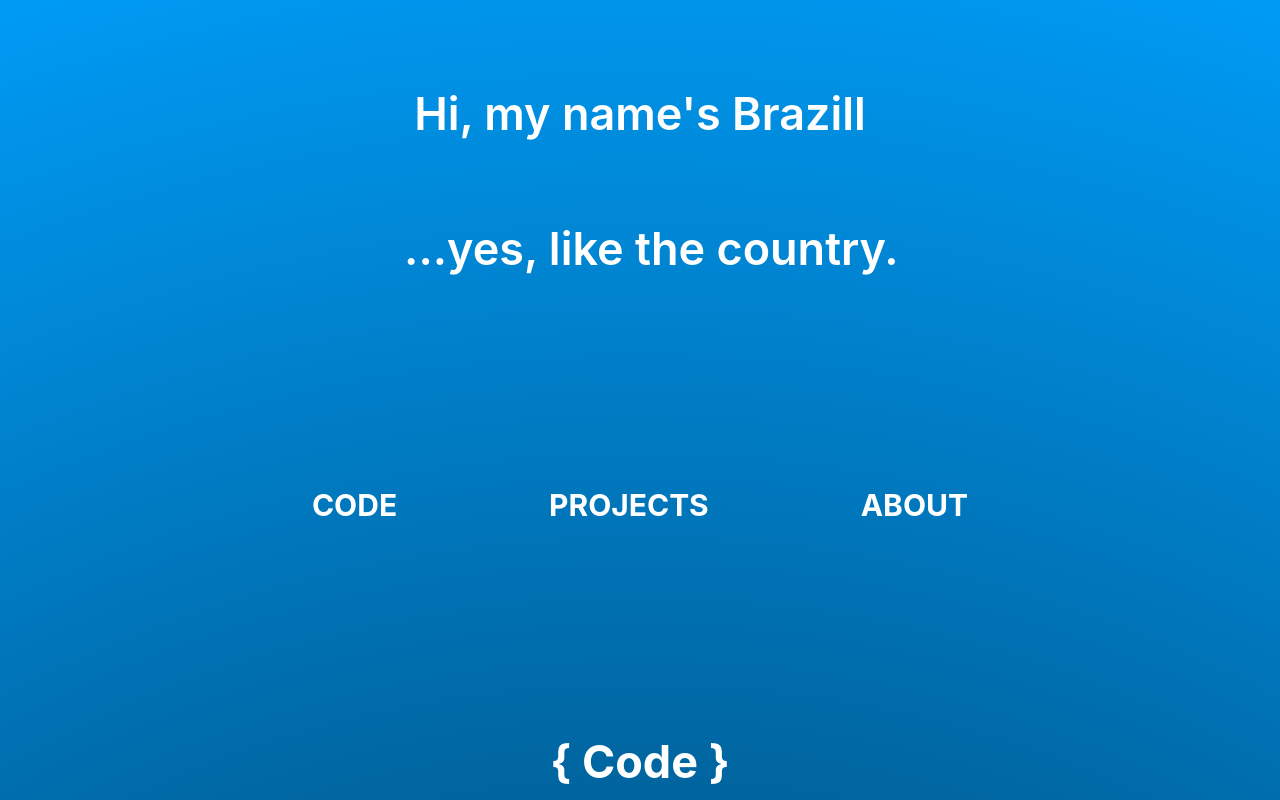
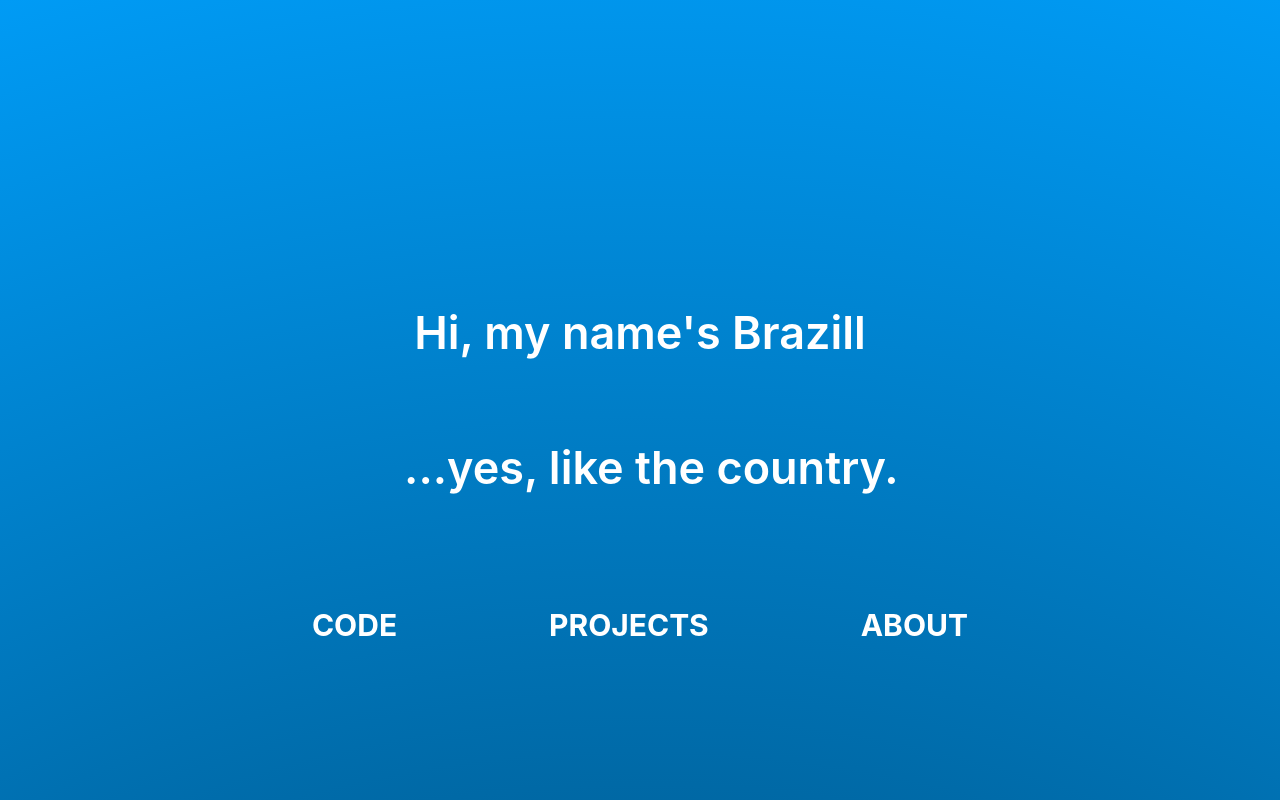
Before and after one commit to Brazill-Mitchell/bm2, a React (Create React App) app: page / in a window 1280 px wide. Shown: the top 800 px of the page. Built offline with nearby package versions, Linux system fonts and the light colour scheme.

Commit message:
repositions nav & intro

```diff
--- a/package.json
+++ b/package.json
@@ -17,7 +17,7 @@
     "react-markdown": "^5.0.3",
     "react-redux": "^7.2.0",
     "react-reveal": "^1.2.2",
-    "react-scripts": "^3.4.3",
+    "react-scripts": "^4.0.3",
     "redux": "^4.0.5",
     "redux-thunk": "^2.3.0"
   },
@@ -43,5 +43,9 @@
       "last 1 firefox version",
       "last 1 safari version"
     ]
+  },
+  "devDependencies": {
+    "postcss": "^8.2.6",
+    "postcss-cli": "^8.3.1"
   }
 }
--- a/src/components/Nav.css
+++ b/src/components/Nav.css
@@ -1,13 +1,10 @@
 
 /* Nav */
-.cont{
-
-}
 .nav-item-container{
     position: relative;
     display: flex;
     width: 75vw;
-    margin: 25vh auto;
+    margin: 50vh auto;
     display: flex;
     justify-content: space-evenly;
     transition: .7s all ease-in-out;
--- a/src/components/Title.css
+++ b/src/components/Title.css
@@ -1,5 +1,12 @@
 .intro-area{
-    /* height: 30vh; */
+    /*height: 30vh;
+    */position: relative;
+    top: 50vh;
+    transform:translateY(-50%);
+    -moz-transform:translateY(-50%);
+    -ms-transform:translateY(-50%);
+    -o-transform:translateY(-50%);
+    -webkit-transform:translateY(-50%);
 }
 .intro-quote{
     display: flex;
@@ -9,7 +16,7 @@
     height: fit-content;
     text-align: left;
     margin: 0 50px 50px 50px;
-    padding: 10vh 0 0 0;
+    /* padding: 10vh 0 0 0; */
     font-weight: 600;
     /* background-color: khaki; */
 }
```
Also changed, not shown: 2 other files (tests, documents, lock files or other folders).
